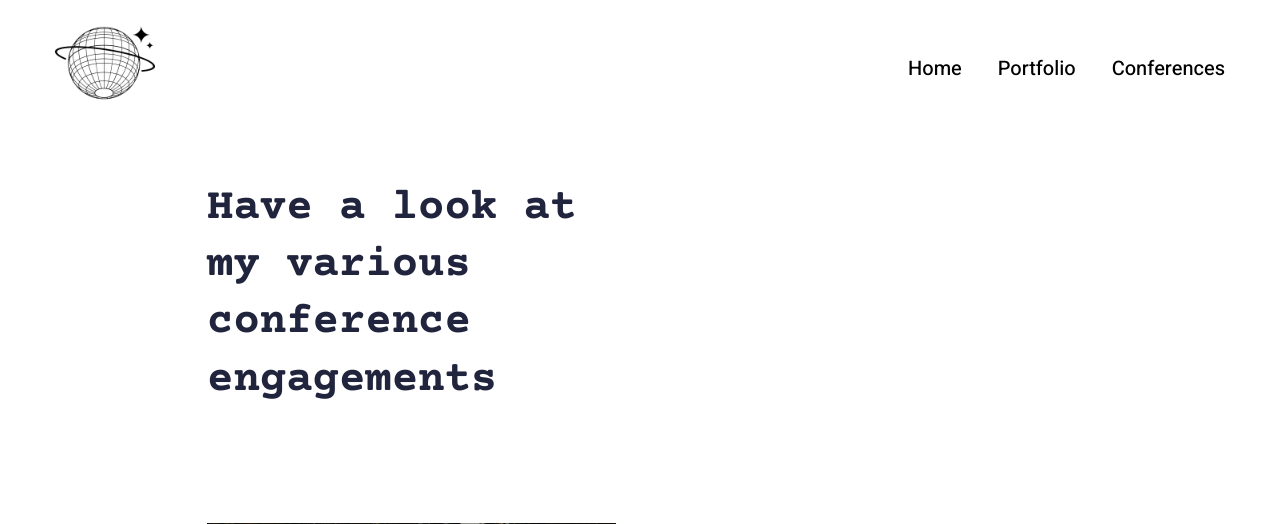
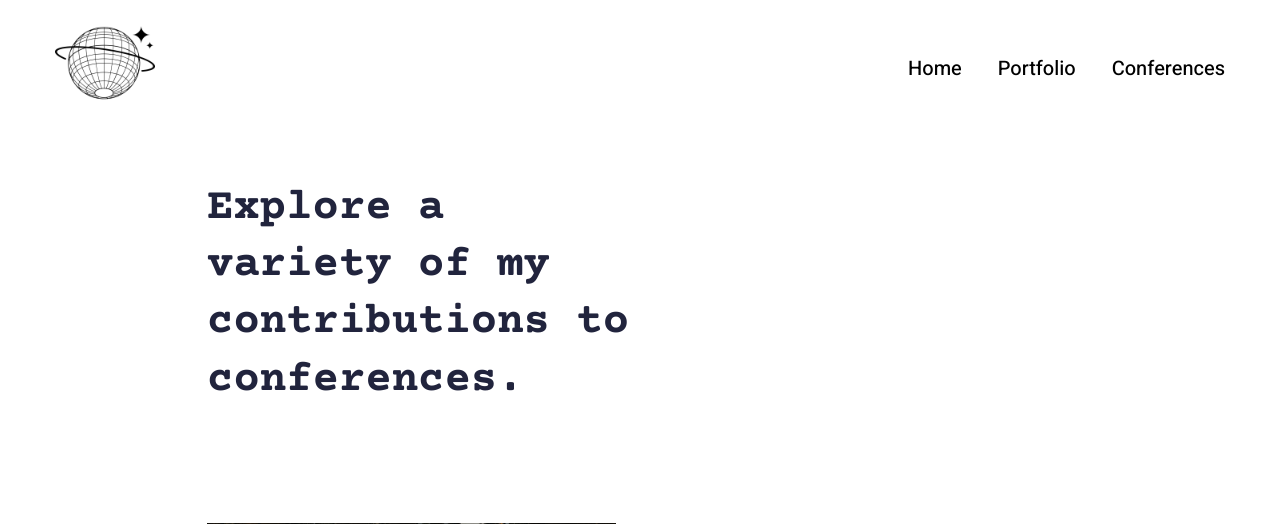
Before and after one commit to Kudzmat/myworld, a Django app: page /blog/ in a window 1280 px wide. Shown: the top 524 px of the page. Run offline with Django 4.2, Linux system fonts and the light colour scheme; data comes from the database, SQL or seed files in the repository; some libraries are stand-ins or nearby versions.

Commit message:
Update blog.html

```diff
--- a/myWorldSite/main/templates/main/blog.html
+++ b/myWorldSite/main/templates/main/blog.html
@@ -37,7 +37,7 @@ Start Content
       <div class="row g-4 g-md-3  align-items-center">
         <div class="col-md-6">
           <div class="bannerContent">
-            <h1 class="xlTitle pb-md-3">Have a look at my various conference engagements</h1>
+            <h1 class="xlTitle pb-md-3">Explore a variety of my contributions to conferences.</h1>
           </div>
         </div>
       </div>
```
